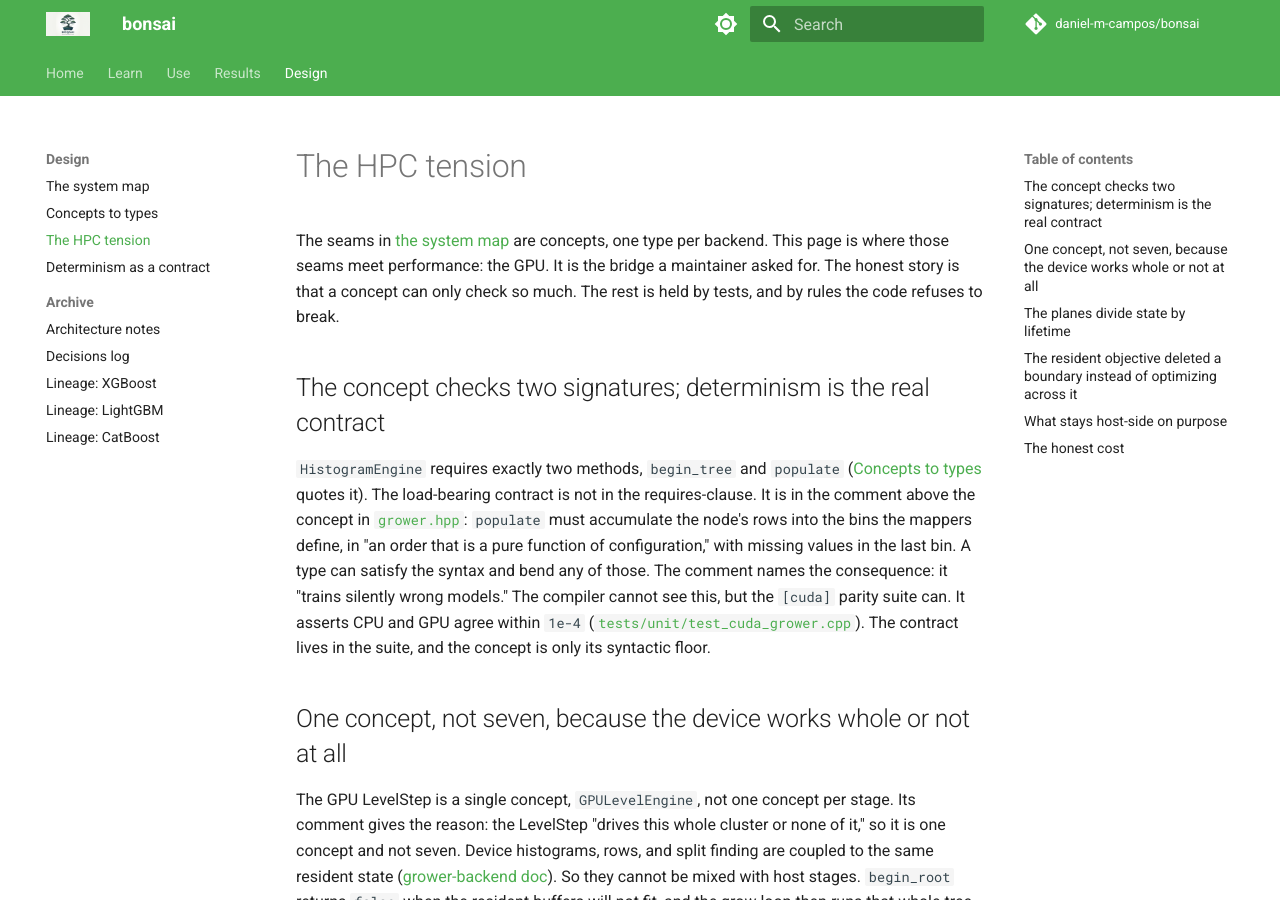
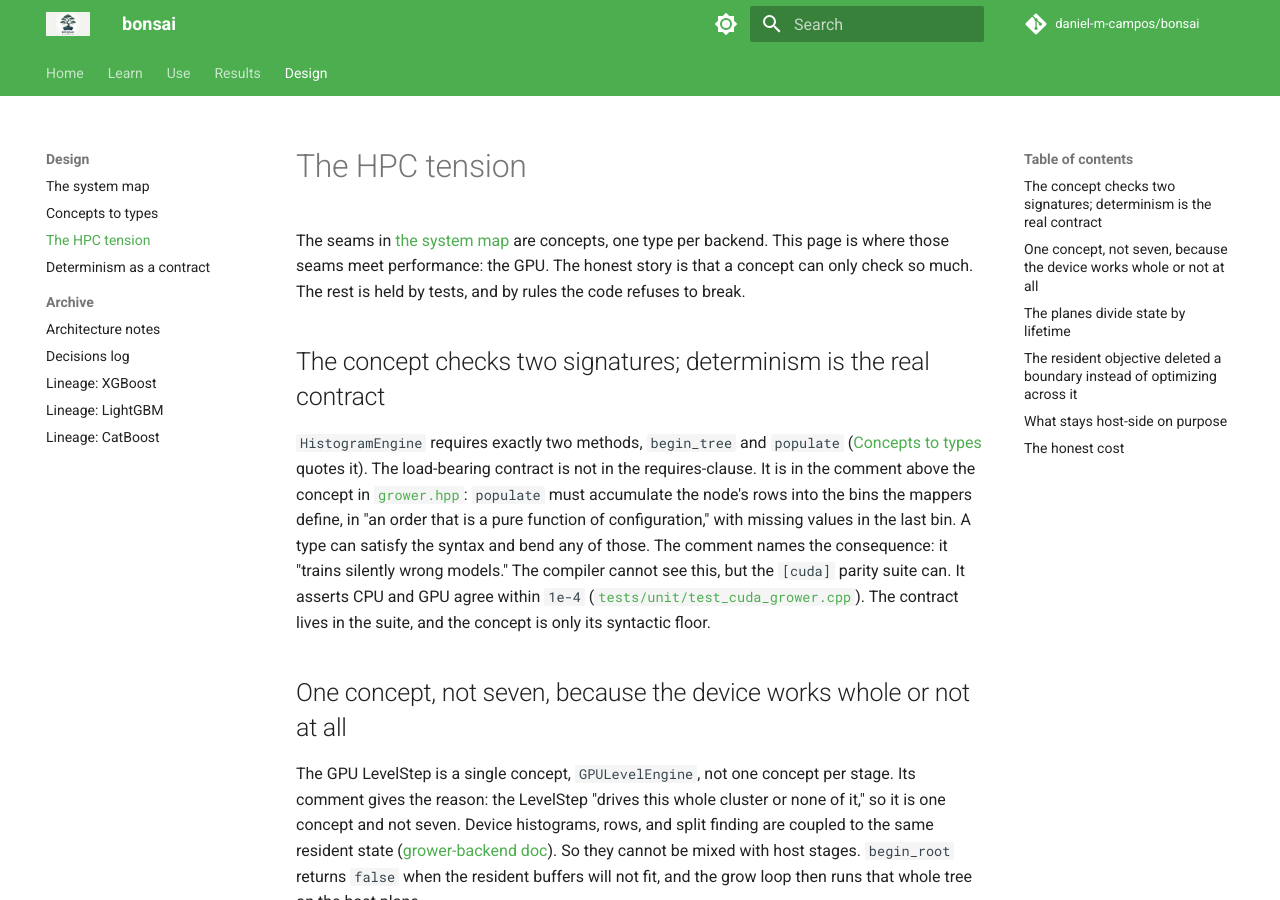
Before and after one commit to daniel-m-campos/bonsai, an MkDocs documentation site: the page built from docs/design/the-hpc-tension.md, in a window 1280 px wide and 900 px high. Built offline with MkDocs 1.6.1 and Material for MkDocs 9.7.7, drawn with Linux system fonts in a browser that asks for light colours; comment, search, counter and statistics services are not loaded.

Commit message:
docs: cut a fourth-wall sentence from the tension page
Claude-Session: https://claude.ai/code/session_01SfgWZ7ftZV7aJJh87NXR72

```diff
--- a/docs/design/the-hpc-tension.md
+++ b/docs/design/the-hpc-tension.md
@@ -2,7 +2,6 @@
 
 The seams in [the system map](system-map.md) are concepts, one type per backend.
 This page is where those seams meet performance: the GPU.
-It is the bridge a maintainer asked for.
 The honest story is that a concept can only check so much.
 The rest is held by tests, and by rules the code refuses to break.
 
```
